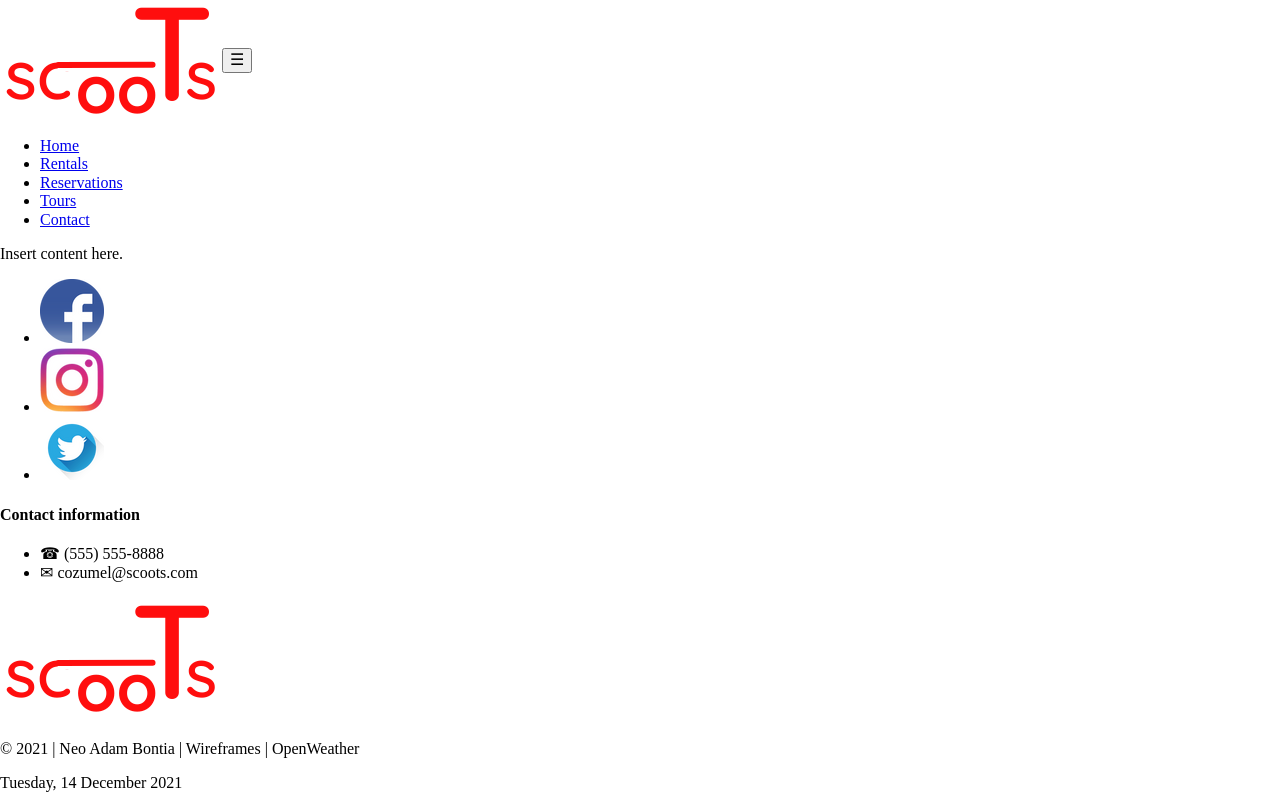
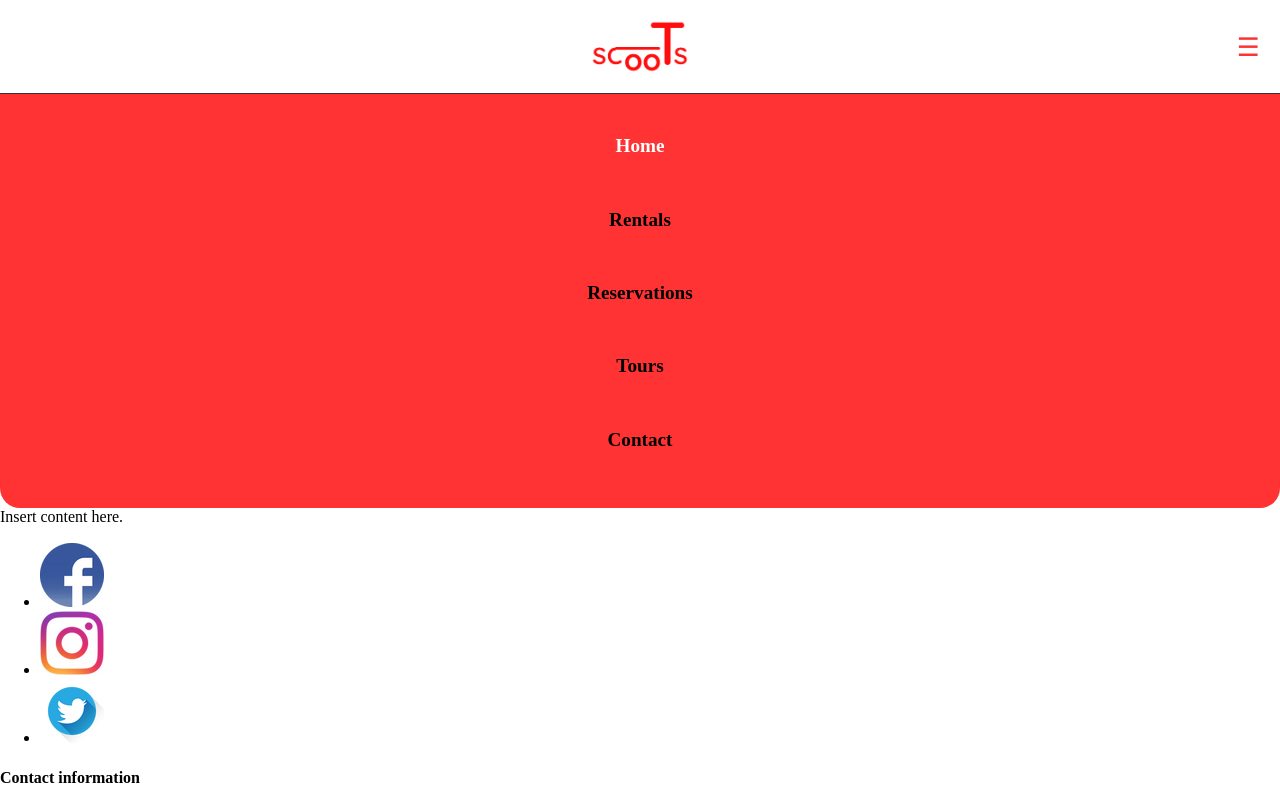
Before and after one commit to neoBontia/scoots, a plain HTML site: page scoots/index.html in a window 1280 px wide. Shown: the top 800 px of the page. Drawn offline with Linux system fonts and the light colour scheme.

Commit message:
Finished adding css to header and nav.

```diff
--- a/scoots/css/general/small.css
+++ b/scoots/css/general/small.css
@@ -1,6 +1,55 @@
-
+:root {
+    --main-color: #FF3333;
+}
 
 header {
-    display:flex;
-    align-items: center;
+    display: block;
+    text-align: center;
+    padding: 1.2rem;
+    border-bottom: 1px solid rgba(0, 0, 0, .8);
+    box-shadow: 0px 1px 2px rgba(0, 0, 0, .5);
 }
+
+header img {
+    width: 100px;
+    vertical-align: middle;
+}
+
+header button {
+    display: inline-block;
+    border: none;
+    background-color: white;
+    font-size: 1.6rem;
+    color: var(--main-color);
+    position: absolute;
+    left: auto;
+    top: 2rem;
+    right: .9rem;
+}
+
+nav {
+    padding-top: 1rem;
+    padding-bottom: 2rem;
+    background-color: var(--main-color);
+    border-radius: 0px 0px 20px 20px;
+}
+
+nav ul {
+    list-style-type: none;
+    padding: 0;
+    margin: 0;
+    text-align: center;
+}
+
+nav ul li a{
+    display: block;
+    padding: 1.6rem 2%;
+    text-decoration: none;
+    color: black;
+    font-weight: bold;
+    font-size: 1.2rem;
+}
+
+nav ul li.active a{
+    color: white;
+}
```
